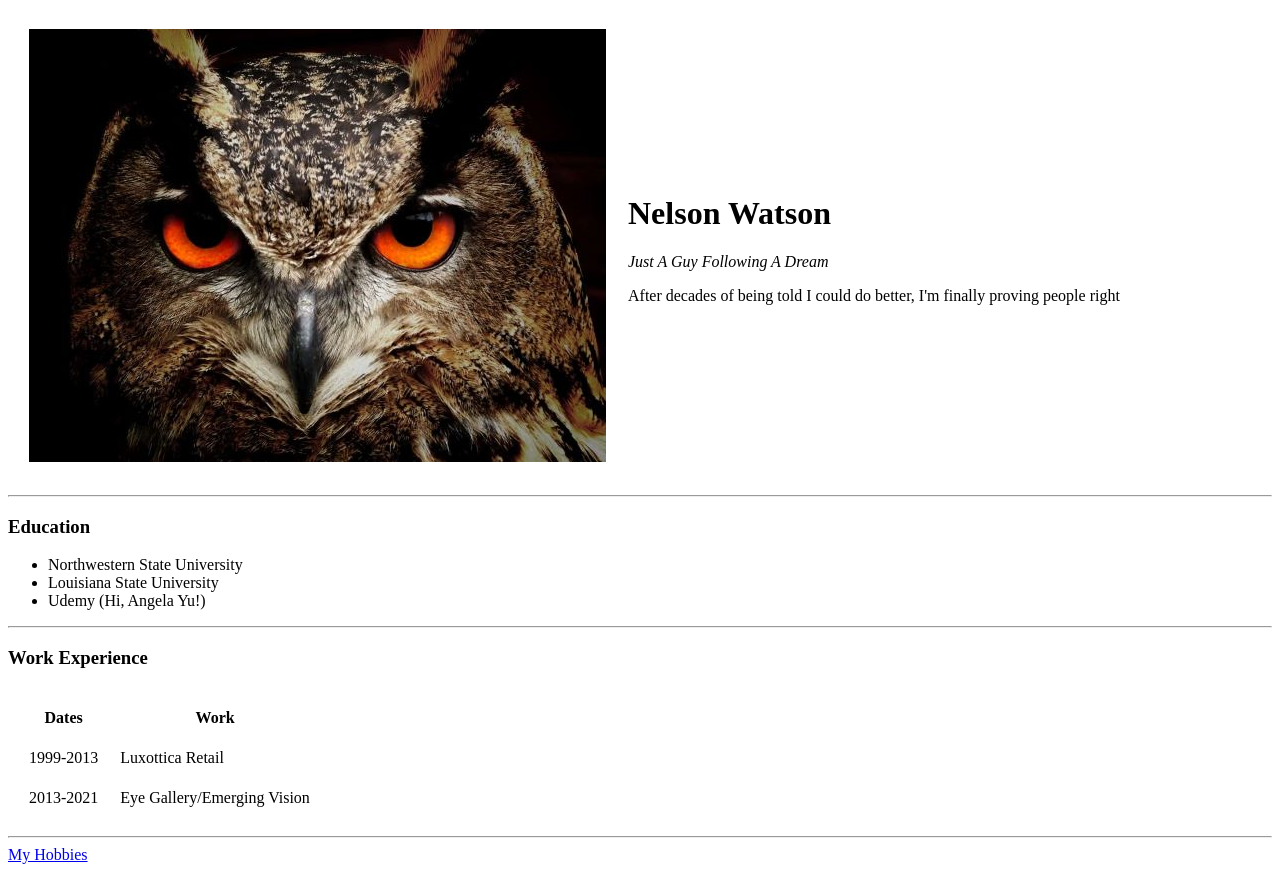
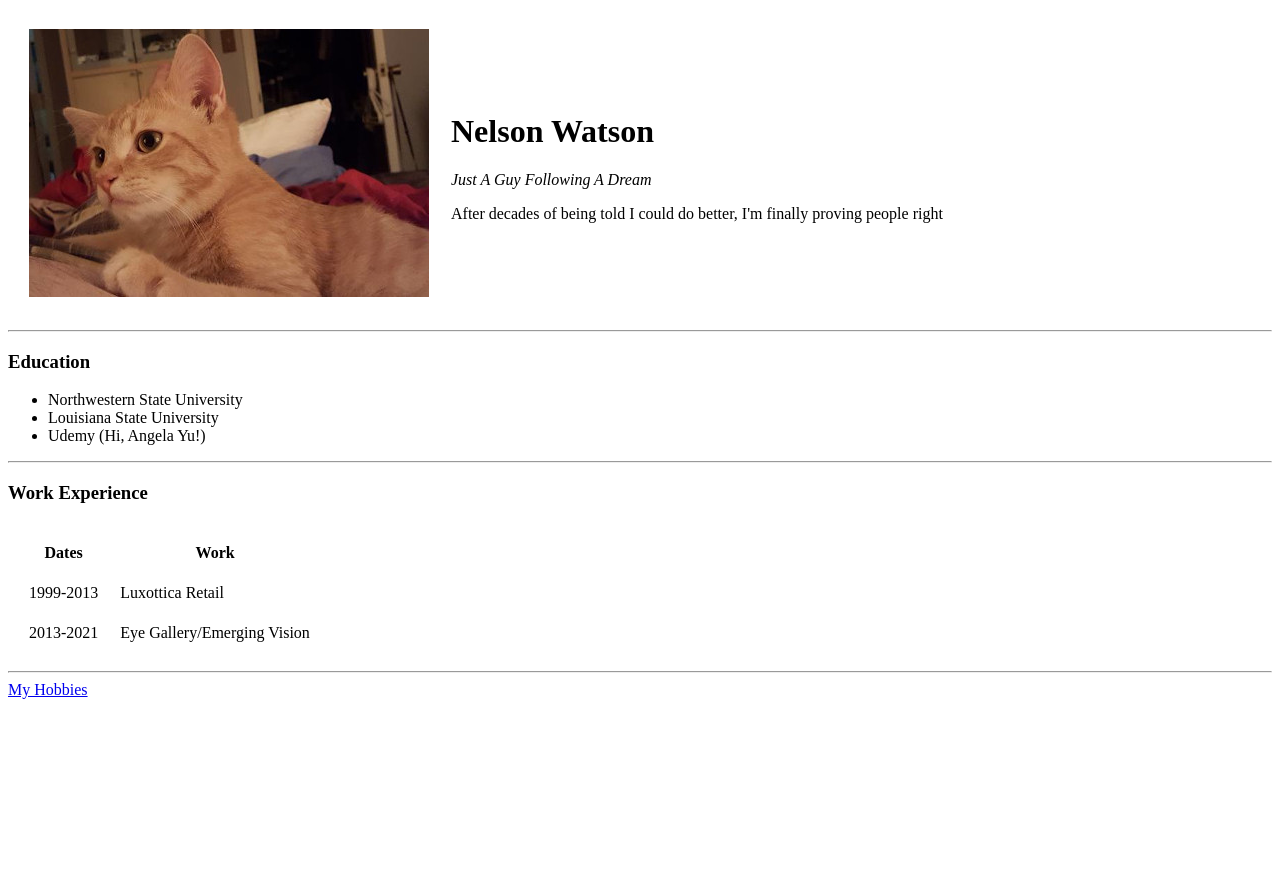
Before and after one commit to NWatson1972/ud, a plain HTML site: page index.html in a window 1280 px wide. After the commit the page ends 800 px from the top, so only its background shows below. Drawn offline with Linux system fonts and the light colour scheme; files whose address does not match are found by name.

Commit message:
Update index.html

```diff
--- a/index.html
+++ b/index.html
@@ -9,7 +9,7 @@
 <body>
   <table cellspacing="20">
     <tr>
-      <td><img src="C:\Users\Nelson\Desktop\WebDev2.0\HTML - Personal Site\owl2.jpg" alt="Marvel"></td>
+      <td><img src="https://github.com/NWatson1972/ud/blob/main/NuggetCrop2015.jpg" alt="Kitteh!"></td>
       <td>  <h1>Nelson Watson</h1>
         <p><em>Just A Guy Following A Dream</em></p>
         <p>After decades of being told I could do better, I'm finally proving people right</p></td>
```
